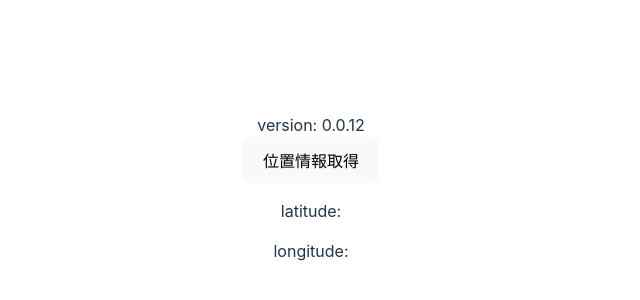
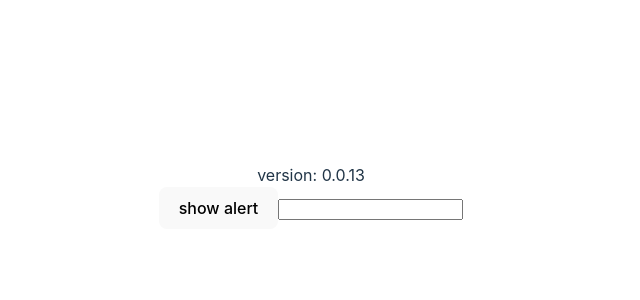
Before and after one commit to oligeon-dev/geo, a React (Vite) app: page / in a window 1280 px wide. Shown: the part 204-504 px from the top of the page, without its empty margins (329-969 px from the left). Built offline with nearby package versions, Linux system fonts and the light colour scheme.

Commit message:
add tel func

```diff
--- a/src/App.tsx
+++ b/src/App.tsx
@@ -54,15 +54,28 @@ function App() {
   // useEffect(() => {
   //   getPermissionState();
   // }, [permission]);
+  const [tel, setTel] = useState("");
+  const telNumber = `tel:${tel}`;
 
   return (
     <>
-      <div>version: 0.0.12</div>
-      <button onClick={onClick}>位置情報取得</button>
+      <div>version: 0.0.13</div>
+      {/* <button onClick={onClick}>位置情報取得</button>
       <div>
         <p>latitude: {latitude}</p>
         <p>longitude: {longitude}</p>
-      </div>
+      </div> */}
+      <button onClick={() => window.confirm("テキストテキストテキスト")}>
+        show alert
+      </button>
+      <input
+        type="text"
+        value={tel}
+        onChange={(e) => {
+          setTel(e.target.value);
+        }}
+      />
+      <a href={telNumber}>{tel}</a>
     </>
   );
 }
```
